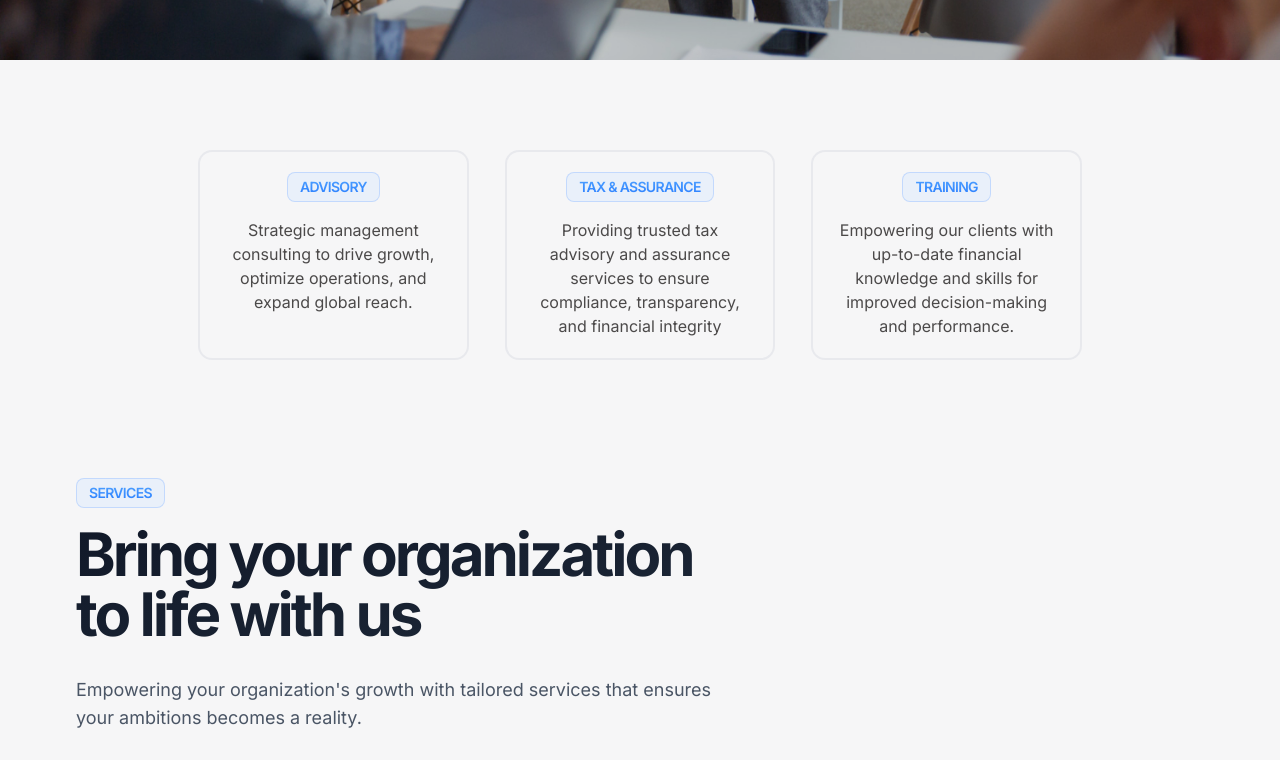
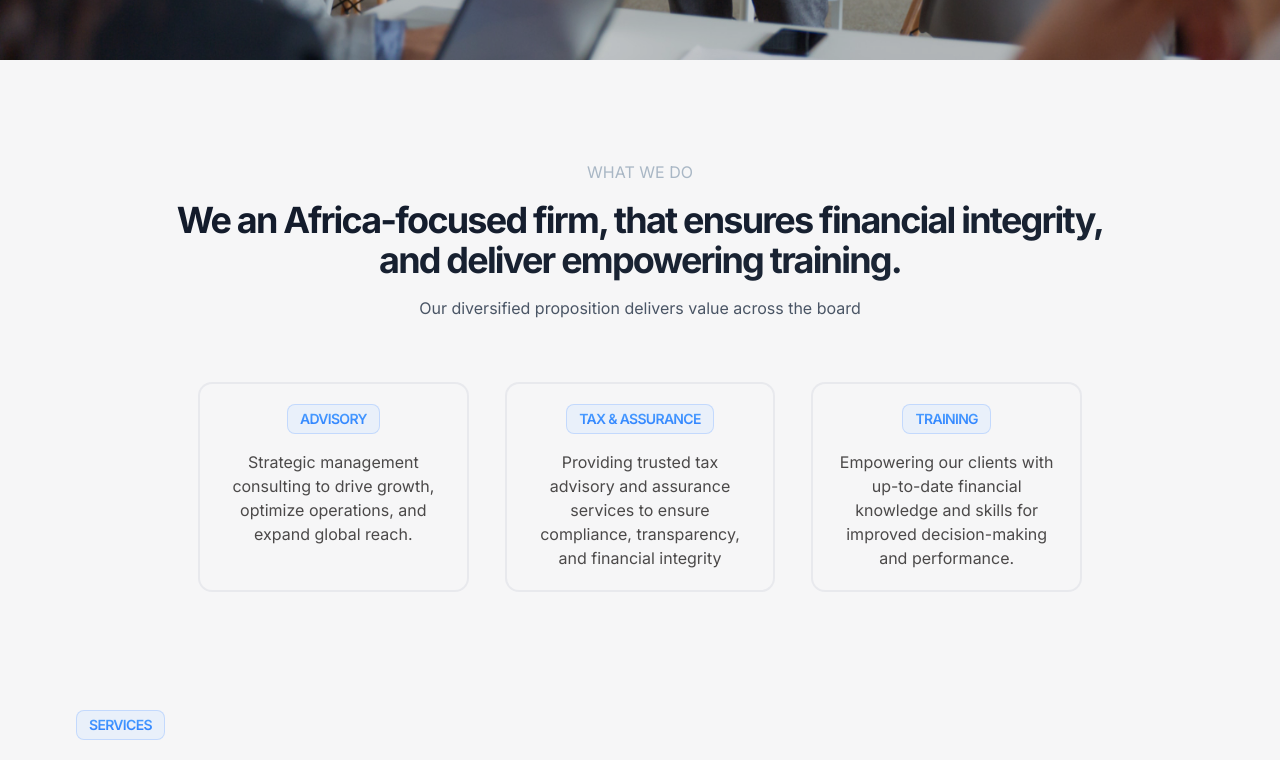
Before and after one commit to Chrisidoko/manam-frontend, a Next.js app: page / in a window 1280 px wide. Shown: the part 740-1500 px from the top of the page. Built offline with nearby package versions, Linux system fonts and the light colour scheme.

Commit message:
services

```diff
--- a/src/components/ui/Navbar.tsx
+++ b/src/components/ui/Navbar.tsx
@@ -8,6 +8,12 @@ import Link from "next/link";
 import React from "react";
 import { services } from "@/app/services/services";
 import { Button } from "../Button";
+
+const company = [
+  { name: "About Us", path: "/about" },
+  { name: "Our Team", path: "/#" },
+  { name: "Company profile", path: "/#" },
+];
 
 export function Navigation() {
   const scrolled = useScroll(15);
@@ -77,12 +83,31 @@ export function Navigation() {
               >
                 Home
               </Link>
-              <Link
+              {/* <Link
                 className="px-2 py-1 text-gray-900"
                 href={siteConfig.baseLinks.about}
               >
                 Company
-              </Link>
+              </Link> */}
+              {/* Company Dropdown */}
+              <div className="relative group">
+                <button className="px-2 py-1 text-gray-900 hover:underline focus:outline-none">
+                  Company
+                </button>
+
+                <ul className="absolute left-0 mt-2 w-48 bg-white border border-gray-200 shadow-lg rounded-md z-50 opacity-0 invisible group-hover:opacity-100 group-hover:visible transition-all duration-200">
+                  {company.map((company) => (
+                    <li key={company.name}>
+                      <Link
+                        href={company.path}
+                        className="block px-4 py-2 text-sm text-gray-700 hover:bg-gray-100"
+                      >
+                        {company.name}
+                      </Link>
+                    </li>
+                  ))}
+                </ul>
+              </div>
 
               {/* Services Dropdown */}
               <div className="relative group">
--- a/src/components/ui/products.tsx
+++ b/src/components/ui/products.tsx
@@ -26,11 +26,19 @@ export default function Products() {
       className="hidden sm:block flex animate-slide-up-fade flex-col items-center justify-center gap-y-6 text-center sm:mt-1"
       style={{ animationDuration: "1500ms" }}
     >
-      <div className="sm:mt-16 flex justify-between px-2 py-6 sm:grid md:grid-cols-3 md:gap-x-10  md:px-50">
+      <h3 className="mt-24 text-[#a9b7c5]">WHAT WE DO</h3>
+      <h2 className="w-[76%] mt-2 inline-block bg-gradient-to-br from-gray-900 to-gray-800 bg-clip-text py-2 text-2xl font-bold tracking-tighter text-transparent sm:text-4xl md:text-4xl">
+        We an Africa-focused firm, that ensures financial integrity, and deliver
+        empowering training.
+      </h2>
+      <p className="mt-2 text-gray-600">
+        Our diversified proposition delivers value across the board
+      </p>
+      <div className="sm:mt-10 flex justify-between px-2 py-6 sm:grid md:grid-cols-3 md:gap-x-10  md:px-50">
         {features.map((item) => (
           <div
             key={item.name}
-            className="flex flex-col px-6 py-5 items-center gap-2 rounded-xl hover:shadow-md hover:shadow-black/15   ring-2 ring-gray-200/80"
+            className="flex flex-col px-6 py-5 items-center gap-2 rounded-xl hover:shadow-md hover:shadow-black/15  ring-2 ring-gray-200/80 hover:ring-blue-200/80 "
           >
             <Badge className="text-2xl"> {item.name}</Badge>
 
```
